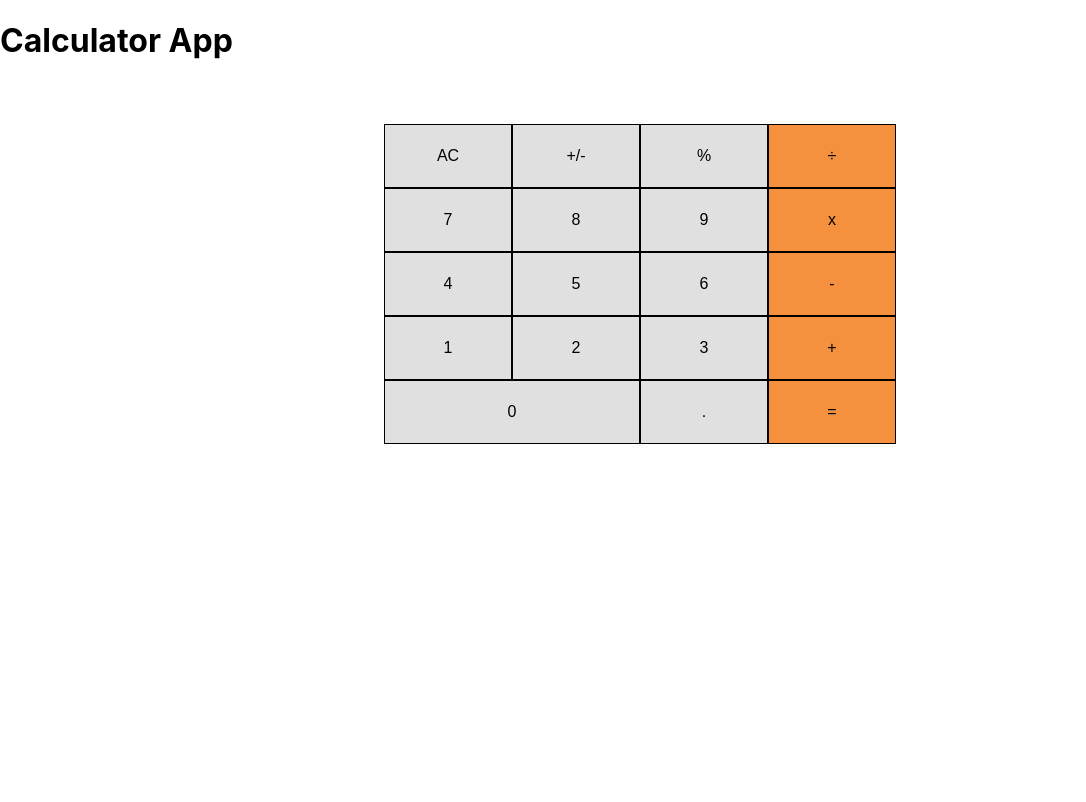
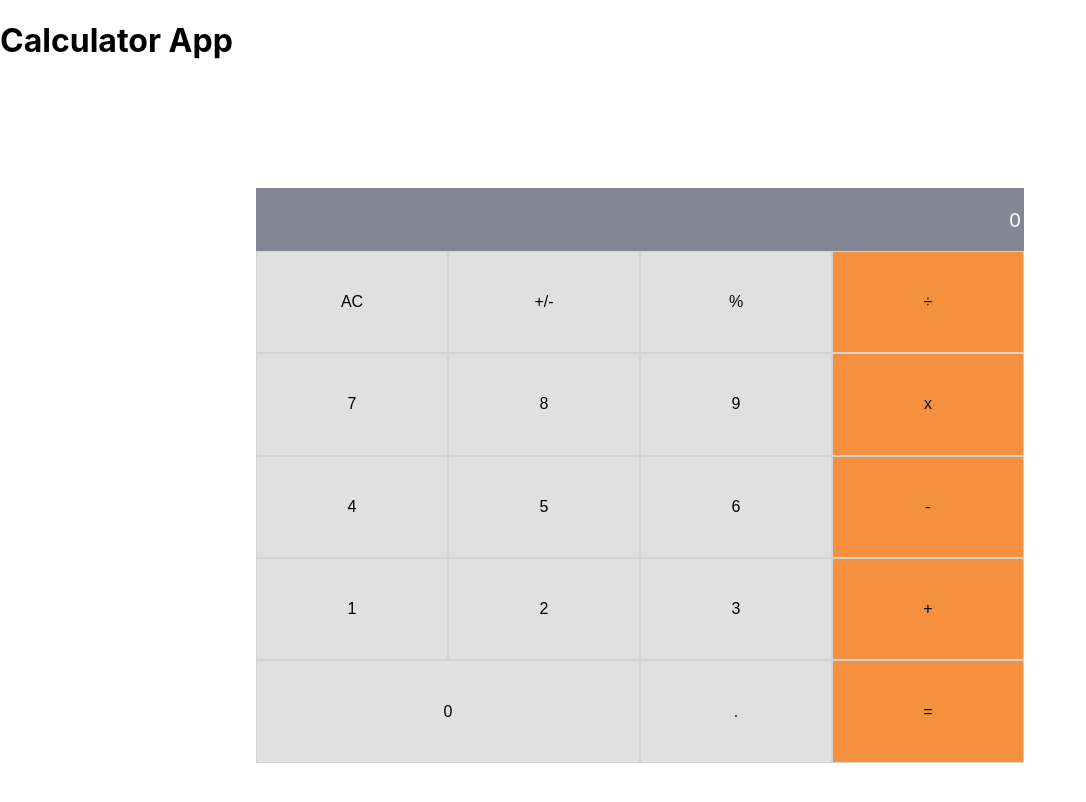
Before and after one commit to dvcorreia1984/math-magicians, a React (Create React App) app: page / in a window 1280 px wide. Shown: the top 802 px of the page, without its empty margins (0-1086 px from the left). Built offline with nearby package versions, Linux system fonts and the light colour scheme.

Commit message:
Added styling to Calculator.css file

```diff
--- a/src/components/Calculator.css
+++ b/src/components/Calculator.css
@@ -2,23 +2,28 @@ button {
   display: flex;
   justify-content: center;
   align-items: center;
-  width: 10vw;
-  height: 5vw;
   font-size: 1rem;
-  border: 1px solid #000;
+  width: 15vw;
+  height: 8vw;
+  border: 1px solid lightgrey;
   background-color: #e0e0e0;
-  padding: 15px 30px;
   cursor: pointer;
   outline: none;
   transition: all 0.3s ease-in-out;
+
   &:hover {
     background-color: #000;
     color: #fff;
   }
 }
 
+p {
+  padding-right: 3px;
+}
+
 #wrapper {
-  margin: 5% 50vw;
+  margin: 10vw 20vw;
+  width: 60vw;
   display: flex;
   flex-wrap: wrap;
   flex-direction: row;
@@ -27,8 +32,11 @@ button {
 }
 
 div#display {
+  font-size: larger;
   display: flex;
-  width: 200px;
+  flex-direction: row-reverse;
+  color: white;
+  width: 100%;
   background-color: #858693;
 }
 
@@ -37,9 +45,13 @@ div#display {
 }
 
 #zero {
-  width: 20vw;
+  width: 30vw;
 }
 
 #orange {
   background-color: #f5913e;
 }
+
+#orange:hover {
+  background-color: #000;
+}
--- a/src/components/calculator.js
+++ b/src/components/calculator.js
@@ -3,6 +3,7 @@ import './Calculator.css';
 
 const Calculator = () => (
   <div id="wrapper">
+    <div id="display"><p>0</p></div>
     <div id="row">
       <button type="button">AC</button>
       <button type="button">+/-</button>
```
